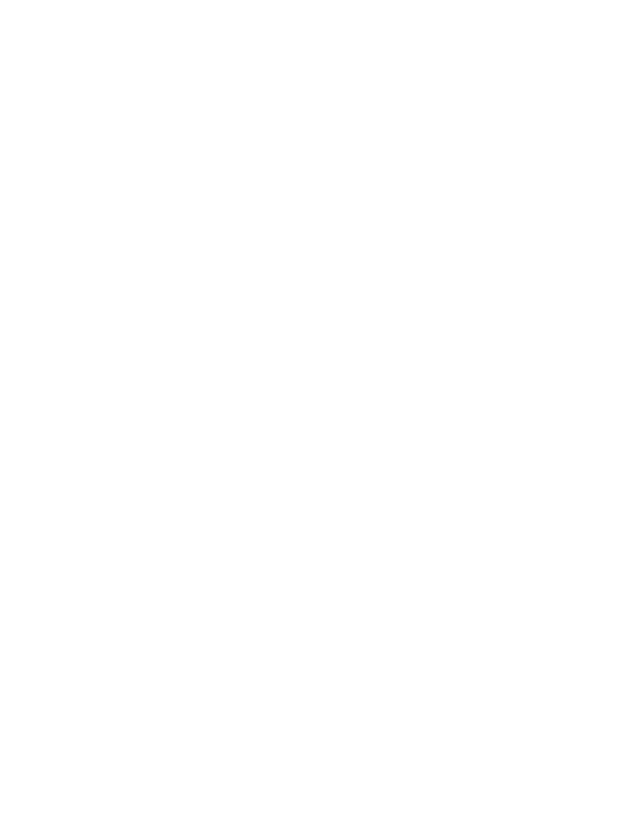
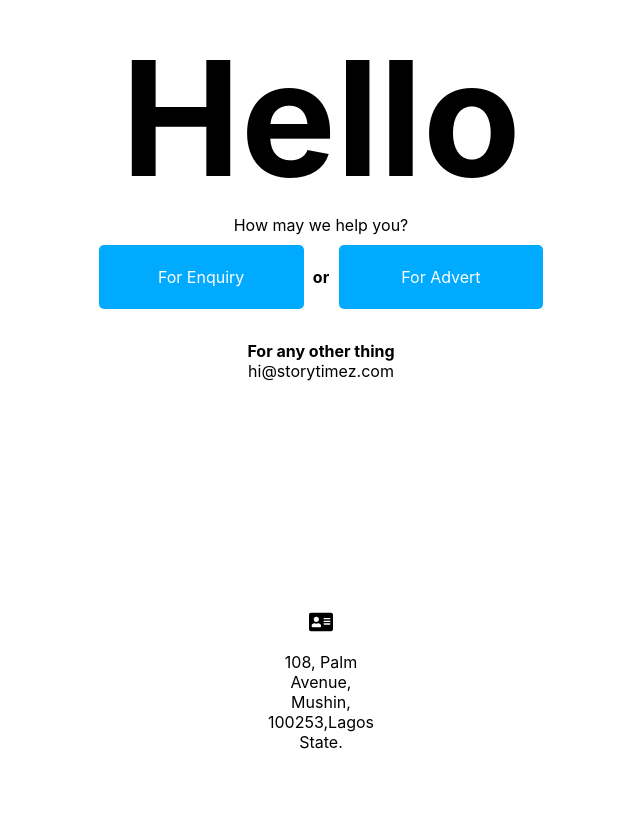
Before and after one commit to afaraitsulaimon/storytimez, a React (Create React App) app in the folder story-timez/: page /CONTACT in a window 1280 px wide. Before the commit this address had no page. Shown: the part 497-1332 px from the top of the page, without its empty margins (319-959 px from the left). Before the commit the page ends 800 px from the top, so only its background shows below. Built offline with nearby package versions, Linux system fonts and the light colour scheme.

Commit message:
completed the contact us Page

```diff
--- a/story-timez/src/App.js
+++ b/story-timez/src/App.js
@@ -2,6 +2,7 @@
 import { BrowserRouter , Routes, Route } from 'react-router-dom';
 import Home from './pages/Home';
 import About from './pages/About';
+import Contact from './pages/Contact';
 
 function App() {
   return (
@@ -11,6 +12,7 @@
       <Routes>
         <Route path='/' element={<Home/>} />
         <Route path='/about' element={<About/>} />
+        <Route path='/CONTACT' element={<Contact/>} />
 
       </Routes>
       </div>
--- /dev/null
+++ b/story-timez/src/components/ButtonMailto.js
@@ -0,0 +1,18 @@
+
+import { Link } from 'react-router-dom'
+
+const ButtonMailto = ({ mailto, label }) => {
+    return (
+        <Link
+            to='#'
+            onClick={(e) => {
+                window.location.href = mailto;
+                e.preventDefault();
+            }}
+        >
+            {label}
+        </Link>
+    );
+};
+
+export default ButtonMailto;
--- a/story-timez/src/index.css
+++ b/story-timez/src/index.css
@@ -10,5 +10,4 @@
 code {
   font-family: source-code-pro, Menlo, Monaco, Consolas, 'Courier New',
     monospace;
-
 }
--- /dev/null
+++ b/story-timez/src/pages/Contact.js
@@ -0,0 +1,185 @@
+import React from 'react'
+import Footer from '../components/Footer'
+import Menu from '../components/Menu'
+import styled from 'styled-components'
+import { FaAddressCard } from "react-icons/fa";
+import { Link } from 'react-router-dom'
+import ButtonMailto from '../components/ButtonMailto'
+
+
+
+const Contact = () => {
+  return (
+    <div>
+              <Menu/>
+                  <Header>
+                      <h1>CONTACT US</h1>
+                  </Header>
+
+                    <Content>
+                        <ContactHolderTop>
+                            <div>
+                                <div style={{ textAlign:'center' }}><h1>Hello</h1></div>
+                                <div><p style={{ textAlign:'center' }}>How may we help you?</p></div>
+
+                                <ButtonHolder>
+                                    <EnquiryButton><ButtonMailto label="For Enquiry" mailto="mailto:storytimez_enquiry@gmail.com" /></EnquiryButton>
+                                    <OrSpace><p>or</p></OrSpace>
+                                    <AdvertButton><ButtonMailto label="For Advert" mailto="mailto:storytimez_advert@gmail.com" /></AdvertButton>
+                                </ButtonHolder>
+
+                                <OtherDetails>
+                                    <h4>For any other thing</h4>
+                                    <p>hi@storytimez.com</p>
+                                </OtherDetails>
+
+                                </div>
+                        </ContactHolderTop>
+
+                        <ContactHolderBottom>
+
+                                    <div style={{ width:'120px'}}>
+                                    <h2><FaAddressCard/></h2>
+                                        <p>
+                                            108, Palm Avenue, Mushin, 100253,Lagos State.
+                                        </p>
+                                    </div>
+                        </ContactHolderBottom>
+                    </Content>
+                  <Footer/>
+
+
+    </div>
+  )
+}
+
+
+const Header = styled.div`
+  width:100%;
+  height:40vh;
+  background-color:rgba(0, 170, 255);
+  display:flex;
+  justify-content:center;
+  align-items:center;
+
+  h1{
+      font-size:3rem;
+
+
+  }
+`;
+
+const Content = styled.div`
+
+  width:100%;
+  height:120vh;
+  display:grid;
+    justify-content:center;
+  align-items:center;
+
+`;
+
+
+const ContactHolderTop = styled.div`
+
+  min-width:60vw;
+  min-height:70vh;
+  display:flex;
+  justify-content:center;
+  align-items:center;
+
+  h1{
+    font-size:10rem;
+
+}
+`;
+
+
+
+const ContactHolderBottom = styled.div`
+
+  width:100%;
+  height:30vh;
+  display:flex;
+  justify-content:center;
+  align-items:center;
+
+  h2{
+      text-align:center;
+      padding-bottom:0.5em;
+  }
+  p{
+      text-align:center;
+  }
+
+`;
+
+const ButtonHolder = styled.div`
+    display:flex;
+    justify-content:center;
+    margin-top:10px;
+`;
+
+const EnquiryButton = styled.div`
+        width:16vw;
+        height:8vh;
+        background-color:rgba(0, 170, 255);
+        display:flex;
+        justify-content:center;
+        align-items:center;
+        cursor:pointer;
+        border-radius:5px;
+
+        a{
+            text-decoration:none;
+            color:white;
+        }
+
+        &:hover{
+            background-color:blue;
+            font-weight:bold;
+        }
+
+
+`;
+
+const AdvertButton = styled.div`
+        width:16vw;
+        height:8vh;
+        background-color:rgba(0, 170, 255);
+        display:flex;
+        justify-content:center;
+        align-items:center;
+        cursor:pointer;
+        border-radius:5px;
+
+        a{
+            text-decoration:none;
+            color:white;
+        }
+
+        &:hover{
+            background-color:blue;
+            font-weight:bold;
+        }
+
+`;
+
+const OrSpace = styled.div`
+    width:25px;
+    height:8vh;
+    display:flex;
+    justify-content:center;
+    align-items:center;
+    margin:0 5px 0 5px;
+    font-weight:bold;
+
+`;
+
+const OtherDetails = styled.div`
+        text-align:center;
+        margin-top:2em;
+`;
+
+
+export default Contact
```
Also changed, not shown: story-timez/package.json (+4 -3 lines), 2 other files (tests, documents, lock files or other folders).
